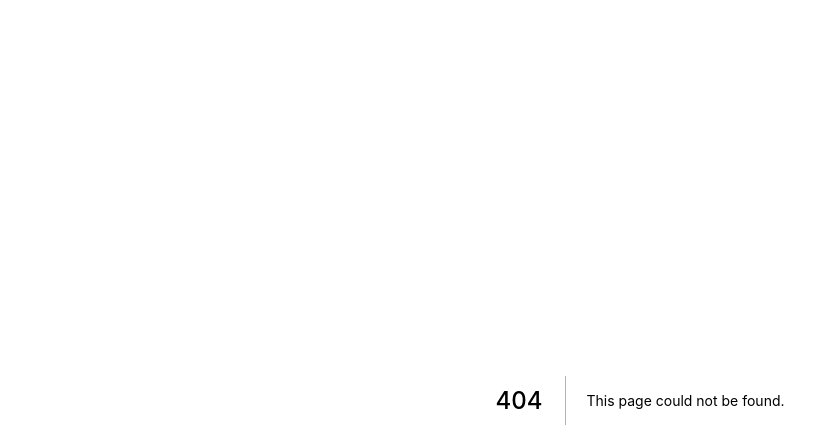
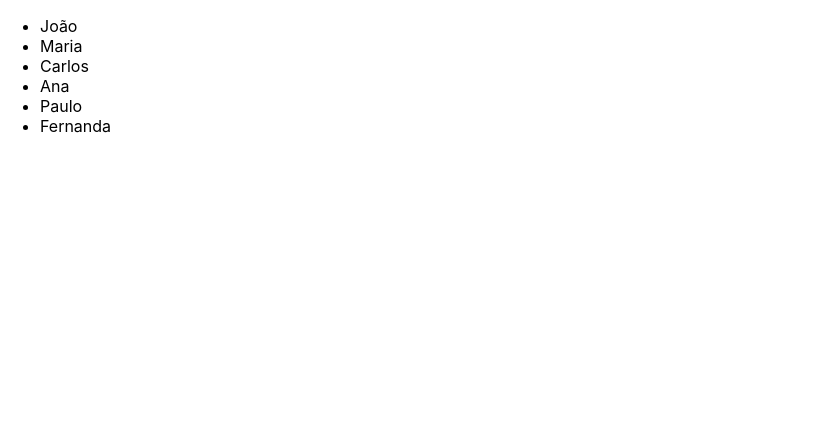
Before and after one commit to jordanobaluz/curso_nextjs, a Next.js app: page /render/repeticao1 in a window 1280 px wide. Before the commit this address had no page. Shown: the top 448 px of the page, without its empty margins (0-824 px from the left). Built offline with nearby package versions, Linux system fonts and the light colour scheme.

Commit message:
componente de demonstração de uso de repetição e exibição de lista

```diff
--- /dev/null
+++ b/pages/render/repeticao1.jsx
@@ -0,0 +1,20 @@
+export default function repeticao1() {
+    const listAprovados = [
+        'João',
+        'Maria',
+        'Carlos',
+        'Ana',
+        'Paulo',
+        'Fernanda'
+    ]
+
+    function renderizarLista() {
+        return listAprovados.map((nome, i) => <li key={i}>{nome}</li>)
+    }
+
+    return (
+        <ul>
+            {renderizarLista()}
+        </ul>
+    )
+}
```
